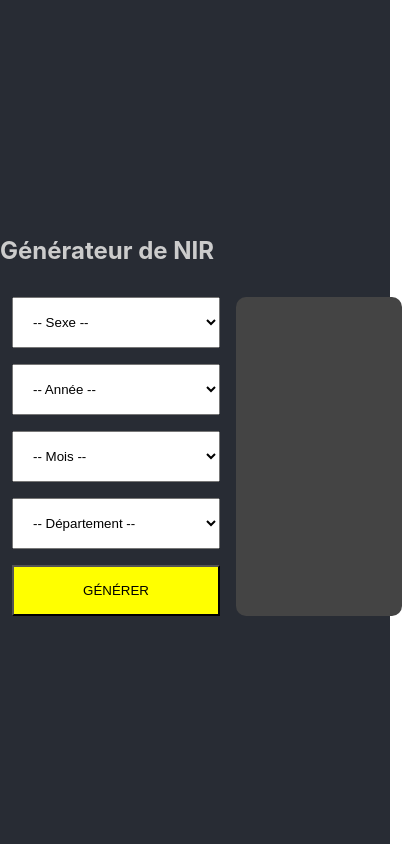
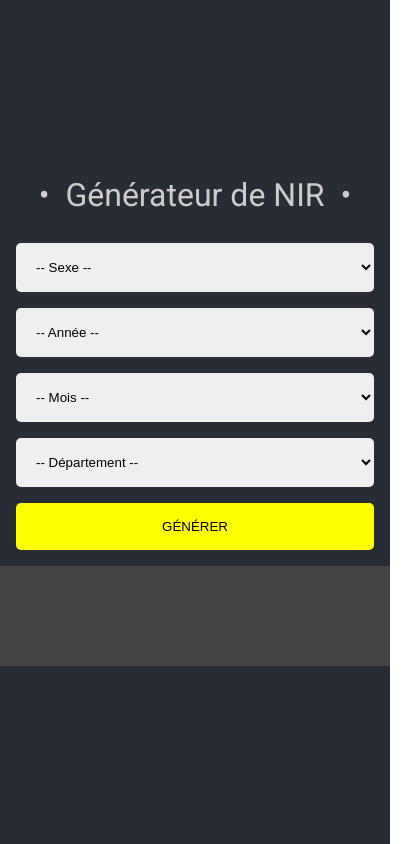
Before and after one commit to fredckl/nirgen, a React (Create React App) app: page / in a window 390 px wide. Shown: the whole page, 414 px wide, since content can reach past the window. Built offline with nearby package versions, Linux system fonts and the light colour scheme.

Commit message:
responsive design

```diff
--- a/src/App.css
+++ b/src/App.css
@@ -1,3 +1,11 @@
+body {
+  font-family: 'Roboto', sans-serif;
+}
+
+div {
+  box-sizing: content-box;
+}
+
 .App {
   background-color: #282c34;
   min-height: 100vh;
@@ -13,22 +21,29 @@
 
 .page {
   margin: auto;
-  width: 100%;
+  width: 50%;
 }
 
-.form {
+.form-container {
   width: 100%;
-  padding: 12px;
+  flex-basis: content;
   display: flex;
   flex-direction: row;
 }
 
-.text-center {
+.form-nir {
+  margin-left: 1rem;
+  margin-right: 1rem;
+}
+
+.form-nir .text-center {
   text-align: center;
 }
 
 select {
   padding: 1rem;
+  border-radius: 5px;
+  border-width: 0;
 }
 
 button {
@@ -36,6 +51,10 @@
   background-color: yellow;
   width: 100%;
   text-transform: uppercase;
+  border-radius: 5px;
+  box-shadow: none;
+  border-width: 0;
+  /* margin-bottom: 1rem; */
 }
 
 .form-error {
@@ -52,14 +71,46 @@
   width: 100%;
 }
 
+.title {
+  font-size: 2rem;
+  margin-bottom: 2rem;
+  text-align: center;
+}
+
+.title:before {
+  content: '•';
+}
+
+.title:after {
+  content: '•';
+}
+
+.title:before,
+.title:after {
+  margin: 0 1rem;
+}
+
 .result {
   display: flex;
   align-items: center;
   justify-content: center;
-  width: 50%;
+  width: 100%;
   background-color: #444;
-  margin-left: 1rem;
+  /* margin-left: 1rem; */
   border-radius: 10px;
   font-size: 2rem;
   cursor: pointer;
+  margin-right: 1rem;
+  min-height: 100px;
 }
+
+@media screen and (max-width: 600px) {
+  .form-container {
+    flex-direction: column;
+  }
+
+  .result {
+    margin-top: 1rem;
+    border-radius: 0;
+  }
+}
--- a/src/App.js
+++ b/src/App.js
@@ -1,7 +1,8 @@
 // import logo from './logo.svg';
+import './css/reset.css';
+import './css/toastr.css'
 import './App.css';
 import NirForm from './components/NirForm';
-import './css/toastr.css'
 
 function App() {
   return (
--- a/src/components/NirForm.js
+++ b/src/components/NirForm.js
@@ -1,4 +1,4 @@
-import React, { useState } from 'react'
+import React, { useState } from 'react';
 import { useForm } from 'react-hook-form';
 import { generateNIR } from '../helpers/nir';
 import { getYears } from '../helpers/year';
@@ -12,28 +12,22 @@
 const NirForm = () => {
   const [nir, setNir] = useState(null);
   const [nirObj, setNirObj] = useState({});
-  const { handleSubmit, register } = useForm({
-    defaultValues: {
-      basenir: null,
-      qts: null,
-      sex: null
-    }
-  })
+  const { handleSubmit, register } = useForm();
 
   const onSubmit = (values) => {
-    const [nir, data] = compose(generateNIR, removeNilAndEmpty)(values)
+    const [nir, data] = compose(generateNIR, removeNilAndEmpty)(values);
     setNir(nir);
-    setNirObj(data)
-  }
+    setNirObj(data);
+  };
 
-  const onError = error => {
-    console.log(error)
-  }
+  const onError = (error) => {
+    console.log(error);
+  };
   return (
     <div className="page">
-      <h2>Générateur de NIR</h2>
-    <div className="form">
-      <form onSubmit={handleSubmit(onSubmit, onError)}>
+      <h2 className="title">Générateur de NIR</h2>
+      <div className="form-container">
+        <form onSubmit={handleSubmit(onSubmit, onError)} className="form-nir">
           <div className="form-control">
             <select id="sex" {...register('sex')}>
               <option value="">-- Sexe --</option>
@@ -45,7 +39,9 @@
             <select id="year" {...register('year')}>
               <option value="">-- Année --</option>
               {getYears().map((v) => (
-              <option key={v} value={v}>{v}</option>
+                <option key={v} value={v}>
+                  {v}
+                </option>
               ))}
             </select>
           </div>
@@ -54,7 +50,9 @@
             <select id="month" {...register('month')}>
               <option value="">-- Mois --</option>
               {getMonths.sort().map((v) => (
-              <option key={v} value={v}>{v}</option>
+                <option key={v} value={v}>
+                  {v}
+                </option>
               ))}
             </select>
           </div>
@@ -63,22 +61,28 @@
             <select id="department" {...register('department')}>
               <option value="">-- Département --</option>
               {getZipDepartments().map((v) => (
-              <option key={v[0]} value={v[0]}>{v[1]}</option>
+                <option key={v[0]} value={v[0]}>
+                  {v[1]}
+                </option>
               ))}
             </select>
           </div>
 
-        <div><button type="submit">générer</button></div>
+          <div>
+            <button type="submit">générer</button>
+          </div>
         </form>
-      <CopyToClipboard
-        onCopy={() => toastr.success('Copié')}
-        text={nir}
-      >
-        <div className="result">{nirObj.sex} {nirObj.year} {nirObj.month} {nirObj.department} {nirObj.comm} {nirObj.ordre} {nirObj.key}</div>
+        <CopyToClipboard onCopy={() => nir && toastr.success('Copié')} text={nir}>
+          <div className="result">
+              <span>
+                {nirObj.sex} {nirObj.year} {nirObj.month} {nirObj.department}{' '}
+                {nirObj.comm} {nirObj.ordre} {nirObj.key}
+              </span>
+          </div>
         </CopyToClipboard>
       </div>
     </div>
-  )
-}
+  );
+};
 
-export default NirForm
+export default NirForm;
--- /dev/null
+++ b/src/css/reset.css
@@ -0,0 +1,129 @@
+/* http://meyerweb.com/eric/tools/css/reset/
+   v2.0 | 20110126
+   License: none (public domain)
+*/
+
+html,
+body,
+div,
+span,
+applet,
+object,
+iframe,
+h1,
+h2,
+h3,
+h4,
+h5,
+h6,
+p,
+blockquote,
+pre,
+a,
+abbr,
+acronym,
+address,
+big,
+cite,
+code,
+del,
+dfn,
+em,
+img,
+ins,
+kbd,
+q,
+s,
+samp,
+small,
+strike,
+strong,
+sub,
+sup,
+tt,
+var,
+b,
+u,
+i,
+center,
+dl,
+dt,
+dd,
+ol,
+ul,
+li,
+fieldset,
+form,
+label,
+legend,
+table,
+caption,
+tbody,
+tfoot,
+thead,
+tr,
+th,
+td,
+article,
+aside,
+canvas,
+details,
+embed,
+figure,
+figcaption,
+footer,
+header,
+hgroup,
+menu,
+nav,
+output,
+ruby,
+section,
+summary,
+time,
+mark,
+audio,
+video {
+  margin: 0;
+  padding: 0;
+  border: 0;
+  font-size: 100%;
+  font: inherit;
+  vertical-align: baseline;
+}
+/* HTML5 display-role reset for older browsers */
+article,
+aside,
+details,
+figcaption,
+figure,
+footer,
+header,
+hgroup,
+menu,
+nav,
+section {
+  display: block;
+}
+body {
+  line-height: 1;
+}
+ol,
+ul {
+  list-style: none;
+}
+blockquote,
+q {
+  quotes: none;
+}
+blockquote:before,
+blockquote:after,
+q:before,
+q:after {
+  content: '';
+  content: none;
+}
+table {
+  border-collapse: collapse;
+  border-spacing: 0;
+}
--- a/src/helpers/department.js
+++ b/src/helpers/department.js
@@ -1,5 +1,8 @@
 import departments from '../data/departments.json';
-import { map, prop } from 'ramda';
+import { compose, map, prop, sortBy } from 'ramda';
 
 export const getNumberOfDepartments = () => map(prop('num_dep'))(departments);
-export const getZipDepartments = () => map(d => [prop('num_dep', d), prop('dep_name', d)])(departments);
+export const getZipDepartments = () => compose(
+  map(d => [prop('num_dep', d), prop('dep_name', d)]),
+  sortBy(prop('dep_name'))
+)(departments);
```
Lines whose indentation alone changed are shown as unchanged.
